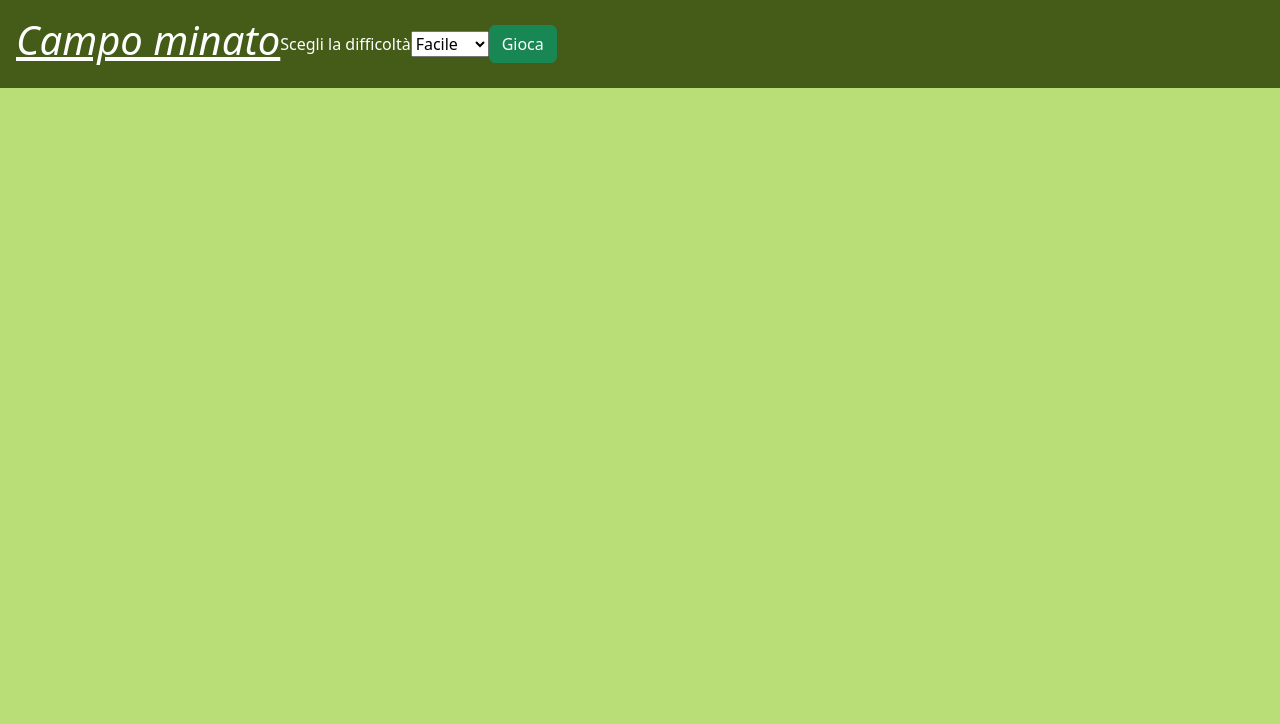
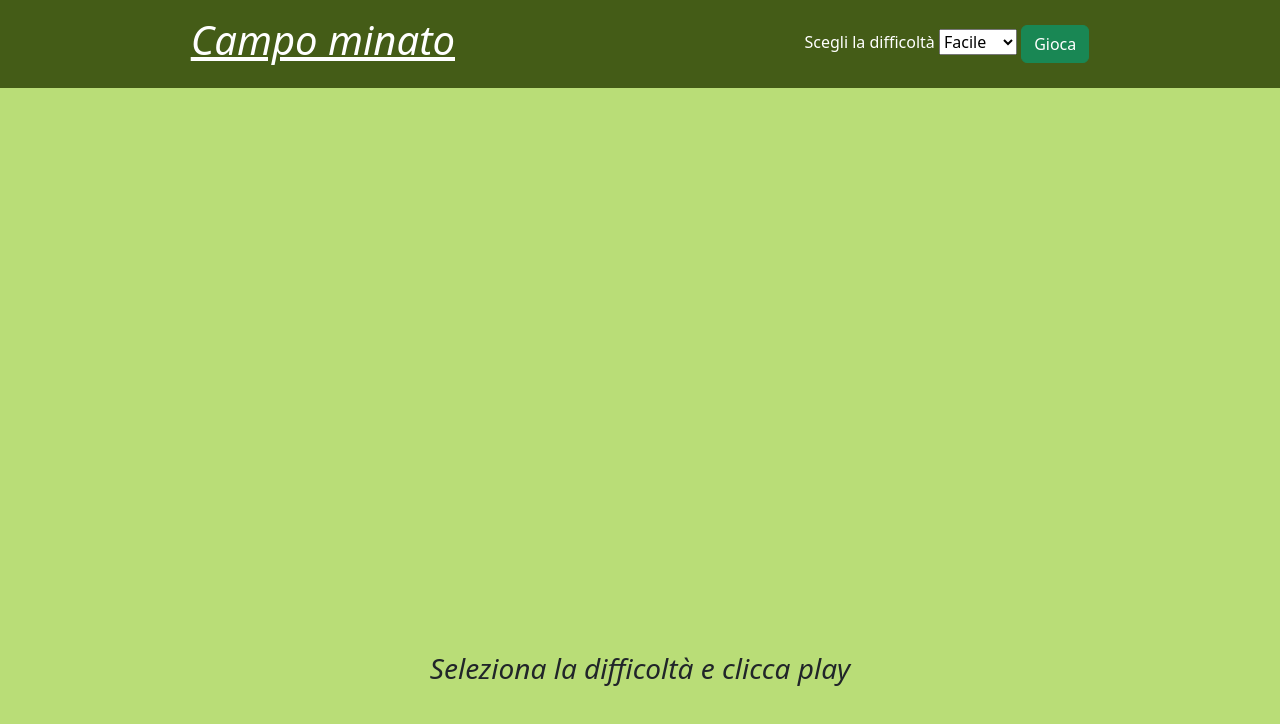
Before and after one commit to Plvmmu10/js-campominato-grid, a plain HTML site: page index.html in a window 1280 px wide. Drawn offline with nearby package versions, Linux system fonts and the light colour scheme.

Commit message:
added content in score

```diff
--- a/index.html
+++ b/index.html
@@ -16,7 +16,7 @@
 <body>
     <!-- Header  -->
     <header>
-        <div class="header-wrapper w-100 p-3 d-flex align-items-center text-white">
+        <div class="header-wrapper w-100 p-3 d-flex align-items-center text-white justify-content-around">
             <!-- Title div -->
             <div class="fst-italic text-decoration-underline">
                 <!-- Bomb img -->
@@ -24,7 +24,7 @@
             </div>
 
             <!-- Form div where you can select difficulty and start playing -->
-
+            <div>
                 <label for="difficulty">Scegli la difficoltà</label>
                 <select name="difficulty" id="difficultySelect">
                     <option value="easy">Facile</option>
@@ -35,6 +35,8 @@
                 </select>
 
                 <button id="playBtn" class="btn btn-success">Gioca</button>
+            </div>
+
 
         </div>
     </header>
@@ -46,8 +48,8 @@
 
             </div>
 
-            <div class="score mt-3">
-
+            <div id="score" class="mt-3 fst-italic">
+                <h3>Seleziona la difficoltà e clicca play</h3>
             </div>
         </div>
     </main>
```
